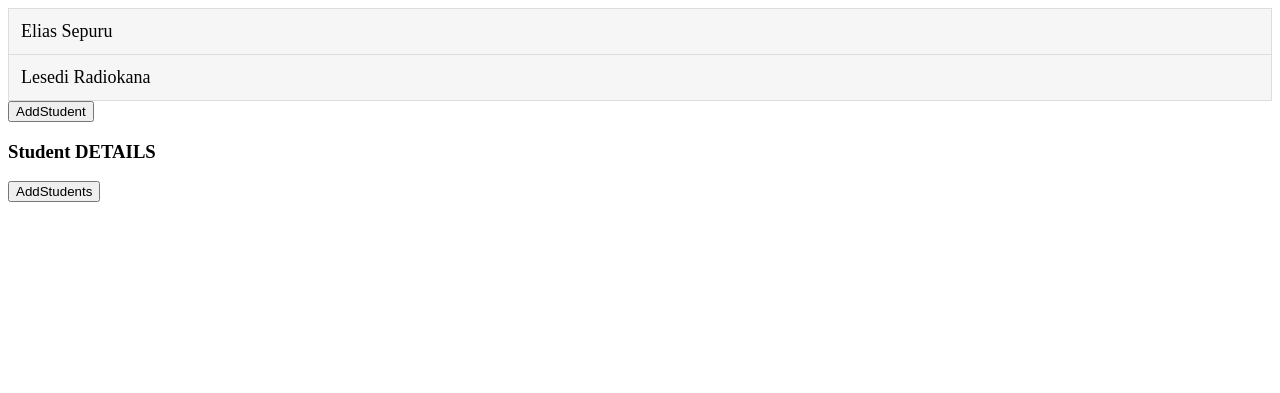
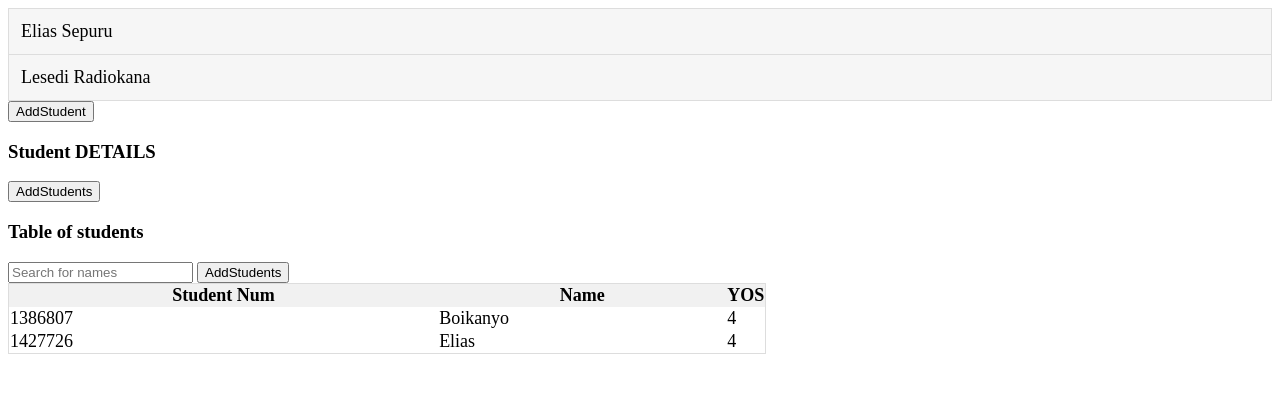
Before and after one commit to Boikanyo13/Front-End-Web-Development, a website: page Live_Server/index.html in a window 1280 px wide. Shown: the part 127-520 px from the top of the page. Drawn offline with Linux system fonts and the light colour scheme.

Commit message:
Incomplete table search

```diff
--- a/Live_Server/exe10.js
+++ b/Live_Server/exe10.js
@@ -87,3 +87,11 @@ function Search () {
     }
   }
 }
+
+function Table () {
+  let input, filter, table, tr, td, i, txtValue
+  input = document.getElementById('table')
+  filter = input.value.toUpperCase()
+  table = document.getElementById('studentsTable')
+  tr = table.getElementsByTagName('tr')
+}
--- a/Live_Server/index.html
+++ b/Live_Server/index.html
@@ -20,6 +20,8 @@
 		<li><a href="#">Lesedi Radiokana</a></li>
 	</ul>
 
+
+
 	<div id = "studentList"></div>
 	<button type = "button" id = "addStudentButton">AddStudent</button>
 
@@ -31,6 +33,29 @@
 	<button type = "button" id = DisplayStudentInArray>AddStudents</button>
 
 
+	<h3>Table of students</h3>
+	<input type = "text" id = "table" onkeyup = "SearchTable()" placeholder = "Search for names">
+	<button type = "button" id = DisplayStudentInTable>AddStudents</button>
+
+	<table id = "studentsTable">
+		<tr class = "header">
+			<th style = "width:60%;">Student Num</th>
+			<th style = "width:60%;">Name</th>
+			<th style = "width:60%;">YOS</th>
+
+		</tr>
+		<tr>
+			<td>1386807</td>
+			<td>Boikanyo</td>
+			<td>4</td>
+		</tr>
+		<tr>
+				<td>1427726</td>
+				<td>Elias</td>
+				<td>4</td>
+			</tr>
+
+	</table>
 
 </body>
 </html>
--- a/Live_Server/style.css
+++ b/Live_Server/style.css
@@ -34,3 +34,13 @@
 #list li a:hover:not(.header) {
   background-color: #eee;
 }
+
+#studentsTable {
+  border-collapse:collapse;
+  width: 60%;
+  border:1px solid #ddd;
+  font-size:18px;
+}
+#studentsTable tr.header, #studentsTable tr.hover{
+  background-color: #f1f1f1;
+}
```
